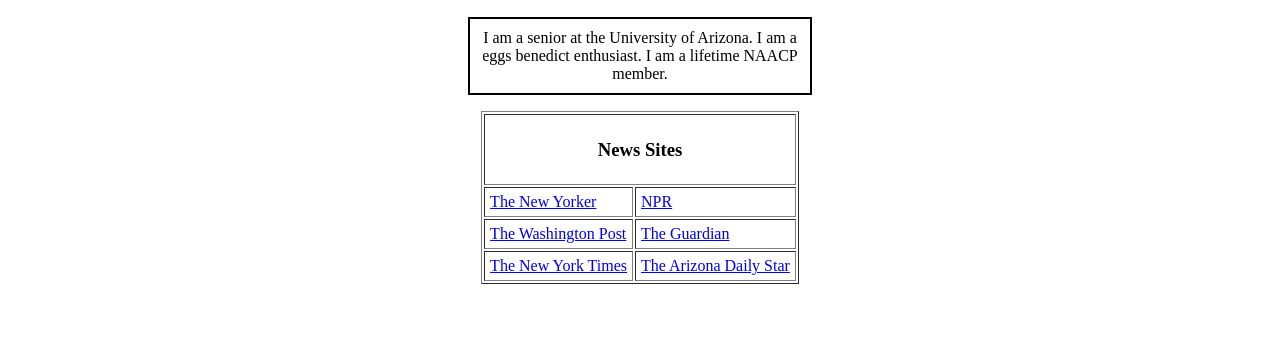
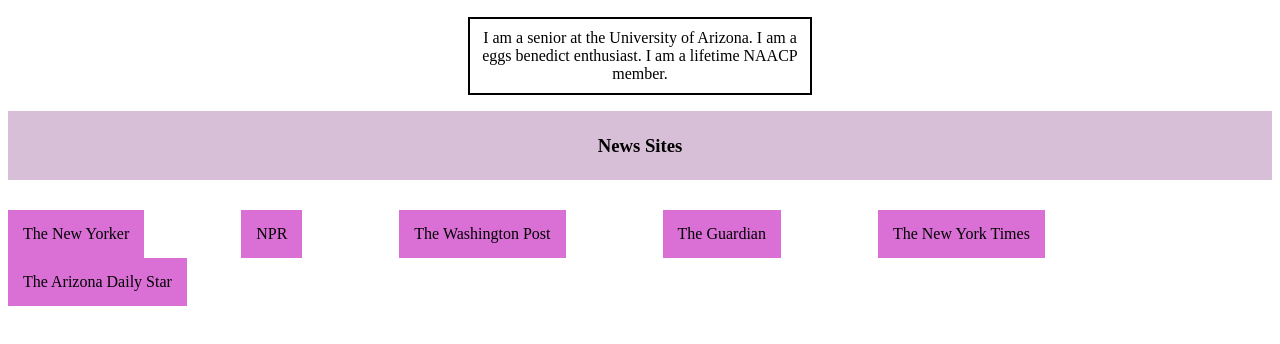
Before and after one commit to aridaysued/aridaysued.github.io, a plain HTML site: page about.html in a window 1280 px wide. Shown: the part 362-706 px from the top of the page. Drawn offline with Linux system fonts and the light colour scheme.

Commit message:
about.html
Float news sites. Assignment 7

```diff
--- a/about.html
+++ b/about.html
@@ -10,36 +10,21 @@
       <img src="https://tucson.com/app/images/ua/storm.jpg">
       <h2>Ariday Sued</h2>
 
+      <p div class="biobox"> I am a senior at the University of Arizona. I am a eggs benedict
+      enthusiast. I am a lifetime NAACP member.</p></div>
 
-      <p id="biobox"> I am a senior at the University of Arizona. I am a eggs benedict
-      enthusiast. I am a lifetime NAACP member.</p>
-
-
-      <table border="1" cellpadding="5">
-        <tr>
-          <td colspan="2">
+          <div class="newstitle" colspan="2">
           <center>
             <h3> News Sites</h3>
           </center>
-          </td>
-        </tr>
+        </div>
 
-
-          <tr>
-            <td> <a href="https://www.newyorker.com" target="_blank">The New Yorker</a> </td>
-            <td> <a href="https://www.npr.org" target="_blank">NPR</td>
-          </tr>
-
-          <tr>
-            <td> <a href="https://www.washingtonpost.com" target="_blank">The Washington Post</a> </td>
-            <td> <a href="https://www.theguardian.com/us" target="_blank"> The Guardian</a> </td>
-          </tr>
-
-          <tr>
-           <td> <a href="https://www.nytimes.com" target="_blank"> The New York Times</a> </td>
-           <td> <a href="https://tucson.com" target="_blank"> The Arizona Daily Star</a> </td>
-         </tr>
-       </table>
+            <div class="newssite" <a href="https://www.newyorker.com" target="_blank">The New Yorker</a> </div>
+            <div class="newssite" <a href="https://www.npr.org" target="_blank">NPR</div>
+            <div class="newssite" <a href="https://www.washingtonpost.com" target="_blank">The Washington Post</a> </div>
+            <div class="newssite" <a href="https://www.theguardian.com/us" target="_blank"> The Guardian</a> </div>
+           <div class="newssite" <a href="https://www.nytimes.com" target="_blank"> The New York Times</a> </div>
+           <div class="newssite" <a href="https://tucson.com" target="_blank"> The Arizona Daily Star</a> </div>
     </center>
   </body>
 </html>
--- a/site.css
+++ b/site.css
@@ -1,4 +1,4 @@
-#biobox {
+.biobox {
   border-style: solid;
   border-color: black;
   border-width: 2px;
@@ -6,3 +6,16 @@
   padding: 10px;
 
 }
+
+.newstitle {
+  background-color: thistle;
+  padding: 5px;
+  margin-bottom: 30px;
+}
+.newssite {
+  background-color: orchid;
+  padding: 15px;
+  margin-right: 97px;
+  float:left;
+  clear: none;
+}
```
